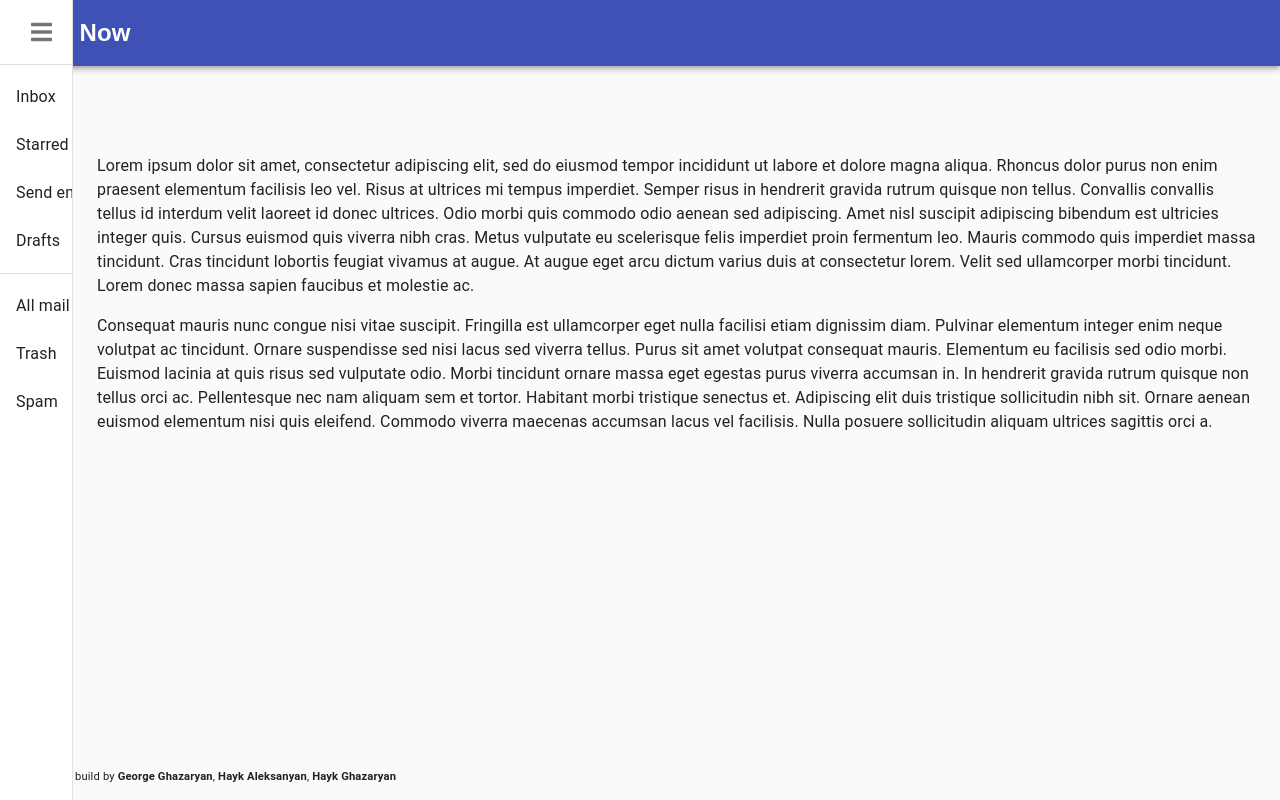
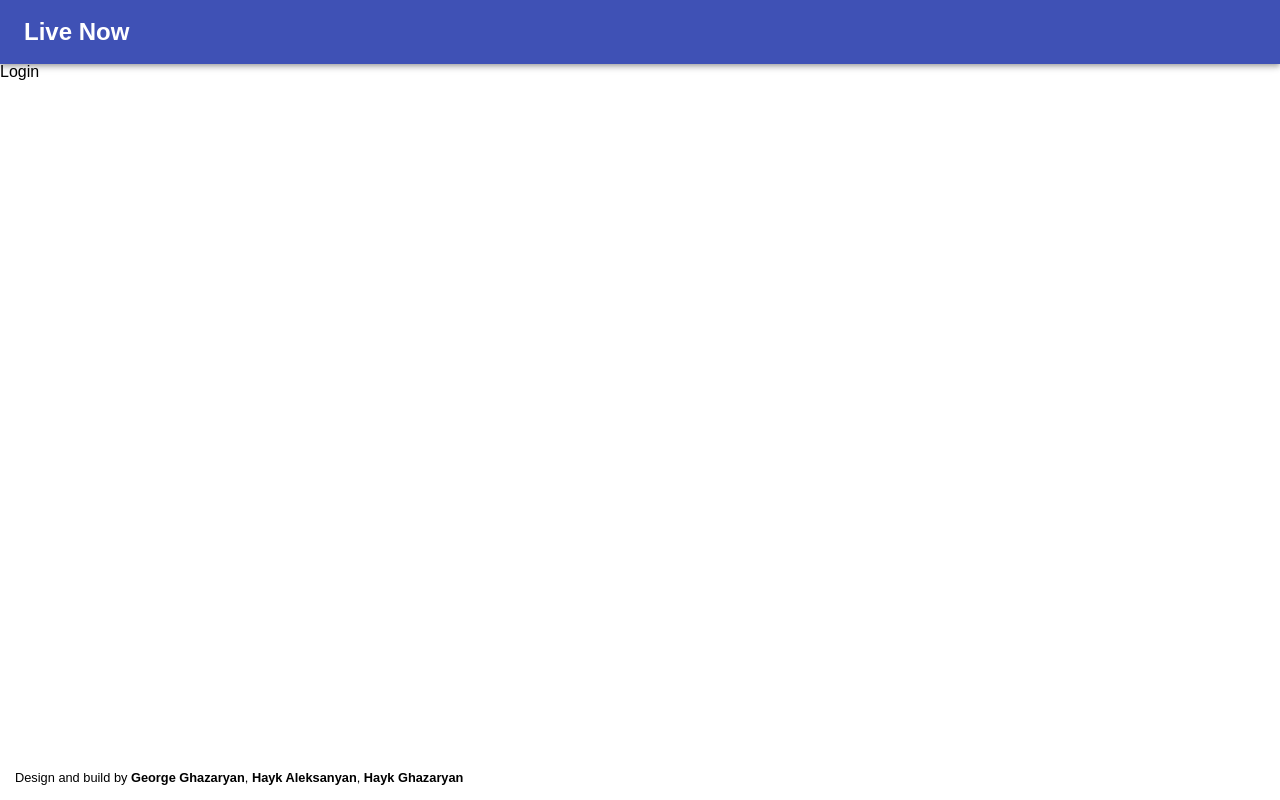
Before and after one commit to codebygeorge/live-now, a React (Create React App) app: page /login in a window 1280 px wide. Before the commit this address led to /. Built offline with nearby package versions, Linux system fonts and the light colour scheme.

Commit message:
testing push

```diff
--- a/src/App.js
+++ b/src/App.js
@@ -9,6 +9,7 @@
 import Footer from "./components/Footer";
 // import NotFound from "./views/NotFound";v
 import Landing from "./pages/Landing";
+import Login from "./pages/Login";
 
 class App extends Component {
 
@@ -20,6 +21,7 @@
                 <main className='main'>
                     <Switch>
                         <Route exact path="/" component={Landing}/>
+                        <Route exact path="/login" component={Login}/>
                         <Redirect to="/"/>
                     </Switch>
                 </main>
--- /dev/null
+++ b/src/pages/Login.jsx
@@ -0,0 +1,10 @@
+import React from 'react';
+
+const Login = (props) => {
+   return (
+       <>
+         Login
+       </>
+   );
+};
+export default Login;
```
